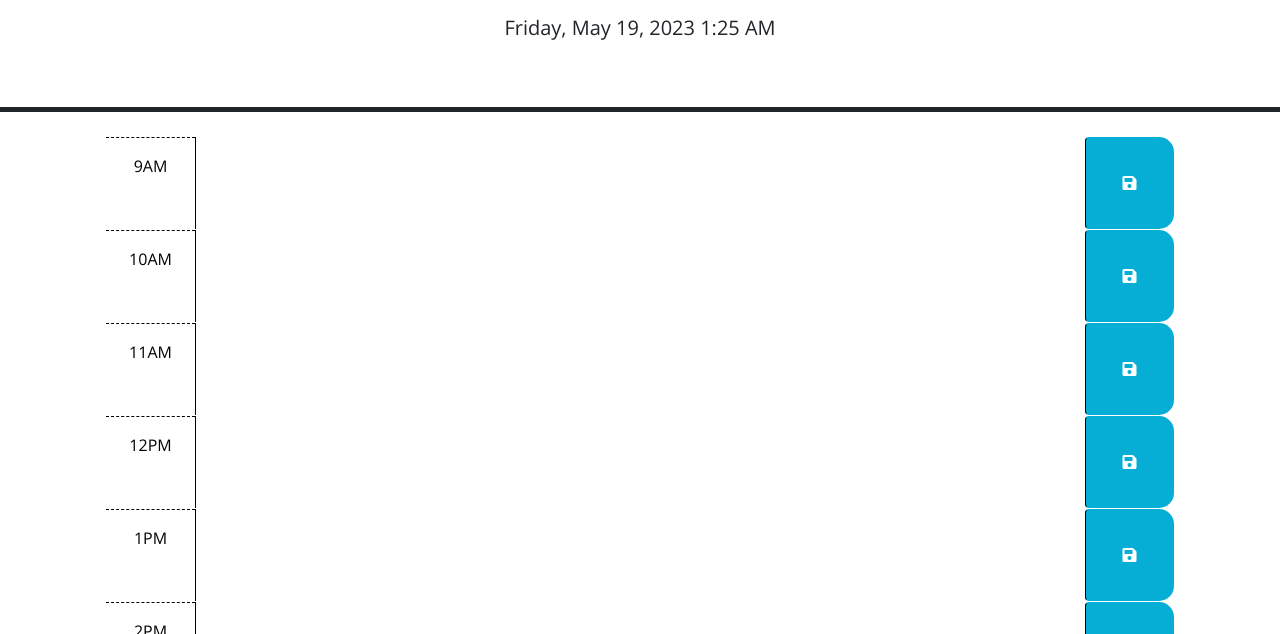
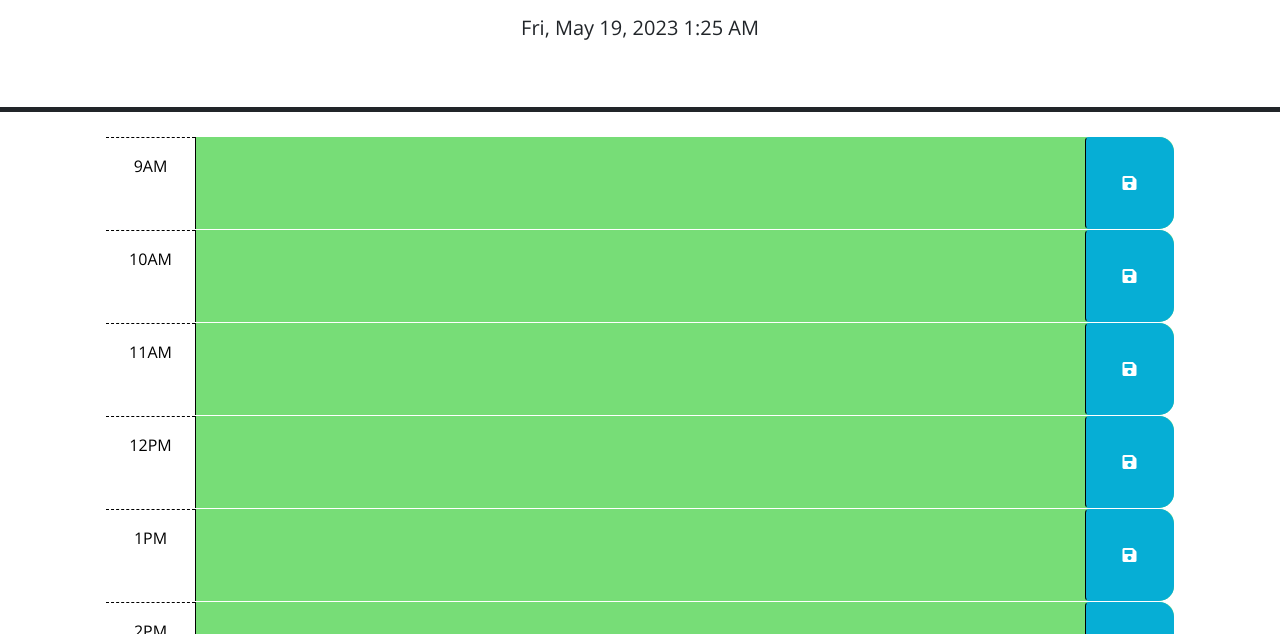
Before and after one commit to bosalinas/workday-scheduler, a plain HTML site: page index.html in a window 1280 px wide. Shown: the part 166-800 px from the top of the page. Drawn offline with nearby package versions, Linux system fonts and the light colour scheme.

Commit message:
corrected local storage

```diff
--- a/Assets/script.js
+++ b/Assets/script.js
@@ -3,9 +3,9 @@
 $(function () {
 
   var currentTime = dayjs();
-  $('#currentDay').text(currentTime.format('dddd, MMMM D, YYYY h:mm A'));
+  $('#currentDay').text(currentTime.format('ddd, MMM D, YYYY h:mm A'));
 
-  setInterval(currentTime, 1000);
+  setInterval(currentTime, 10000);
 
   //event when clicking save button
   $('.saveBtn').on('click', function() {
@@ -56,6 +56,9 @@ $(function () {
     $("#hour-17 textarea").val(localStorage.getItem('hour-17'));
   };
 
+
+
   setInterval(changeColorBlocks, 30000);
   getData();
+  changeColorBlocks();
 });
```
Also changed, not shown: index.html (+1 -3 lines).
